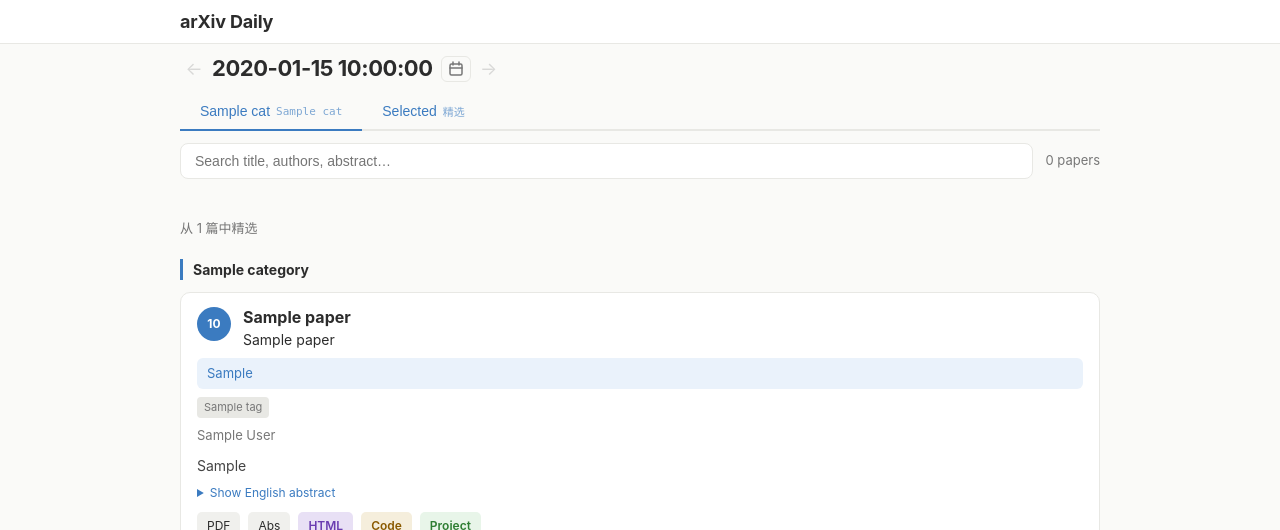
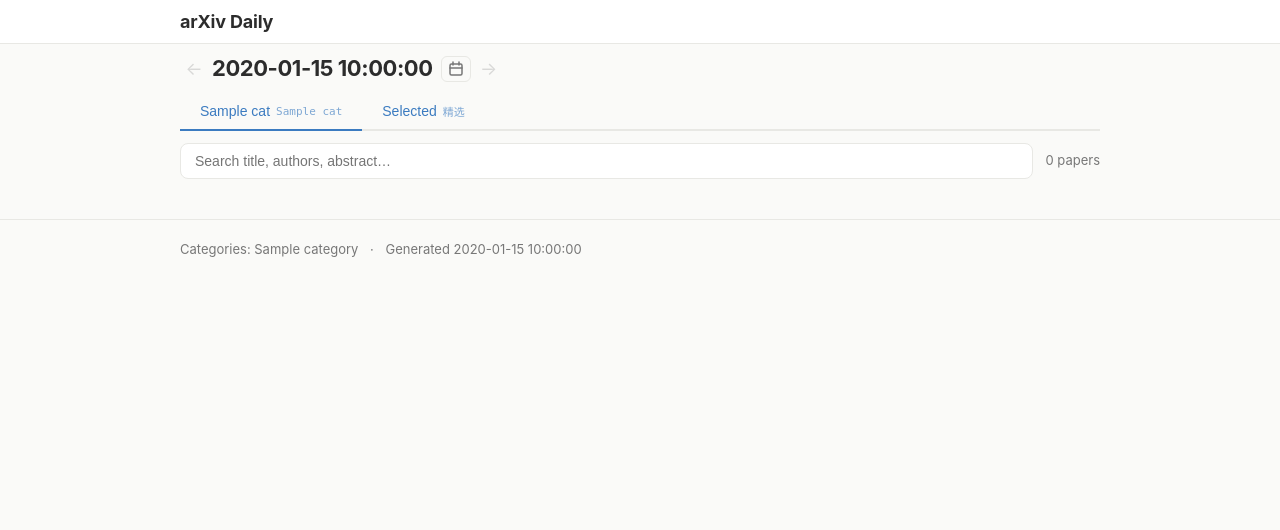
Before and after one commit to postoday/arxiv-daily-tool, a Python web app: template templates/day.html in a window 1280 px wide. Shown: the top 530 px of the page. After the commit the page ends 257 px from the top, so only its background shows below. Run offline with Jinja, Linux system fonts and the light colour scheme; the template is opened without the code that fills it: most values are stand-ins (such as "Sample title", 1, 10 or a date in 2020); grey boxes are pictures that could not be loaded.

Commit message:
fix: make .hidden apply to any element, not just .paper
Co-Authored-By: Claude Sonnet 4.6 <noreply@anthropic.com>

```diff
--- a/templates/assets/style.css
+++ b/templates/assets/style.css
@@ -255,7 +255,7 @@ body {
   padding: 18px 20px;
   margin-bottom: 12px;
 }
-.paper.hidden { display: none; }
+.hidden { display: none; }
 
 .paper-title { margin: 0 0 6px; font-size: 16px; line-height: 1.35; }
 .paper-title a { color: var(--fg); text-decoration: none; }
```
